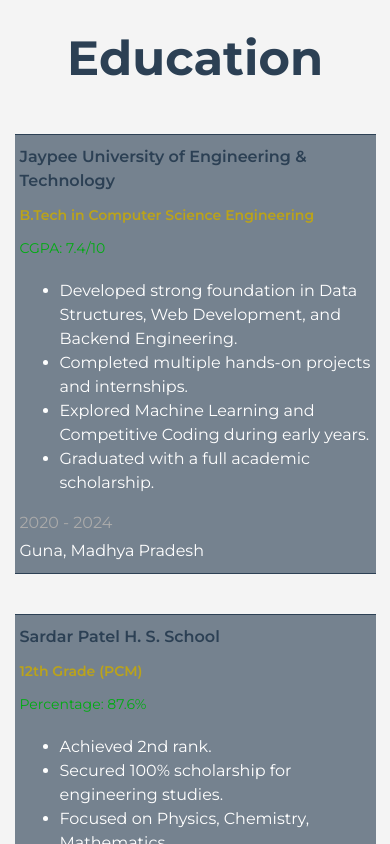
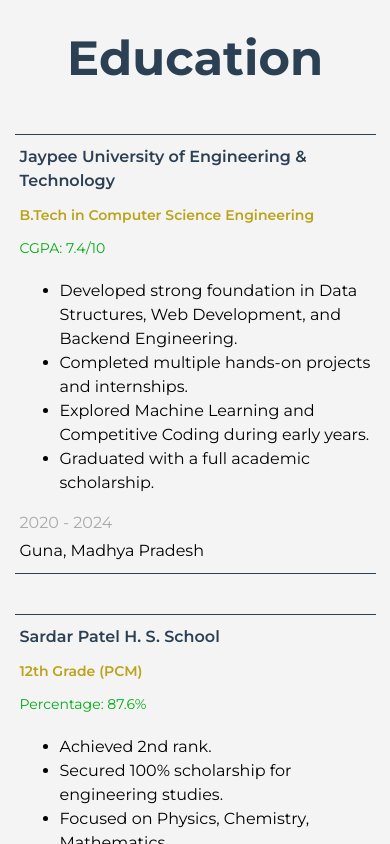
Before and after one commit to humsarika/humsarika-portfolio, a React (Vite) app: page / in a window 390 px wide. Shown: the part 1980-2824 px from the top of the page. Built offline with nearby package versions, Linux system fonts and the light colour scheme.

Commit message:
made ui responsive

```diff
--- a/src/styles/education.css
+++ b/src/styles/education.css
@@ -107,8 +107,6 @@
       border-top: #2c4054 1px solid;
       border-bottom: #2c4054 1px solid;
       /* border-top: #2c4054 1px solid; */
-      background-color: #2c4054a1;
-      color: #fff;
 
       border-left: 0;
     }
```
